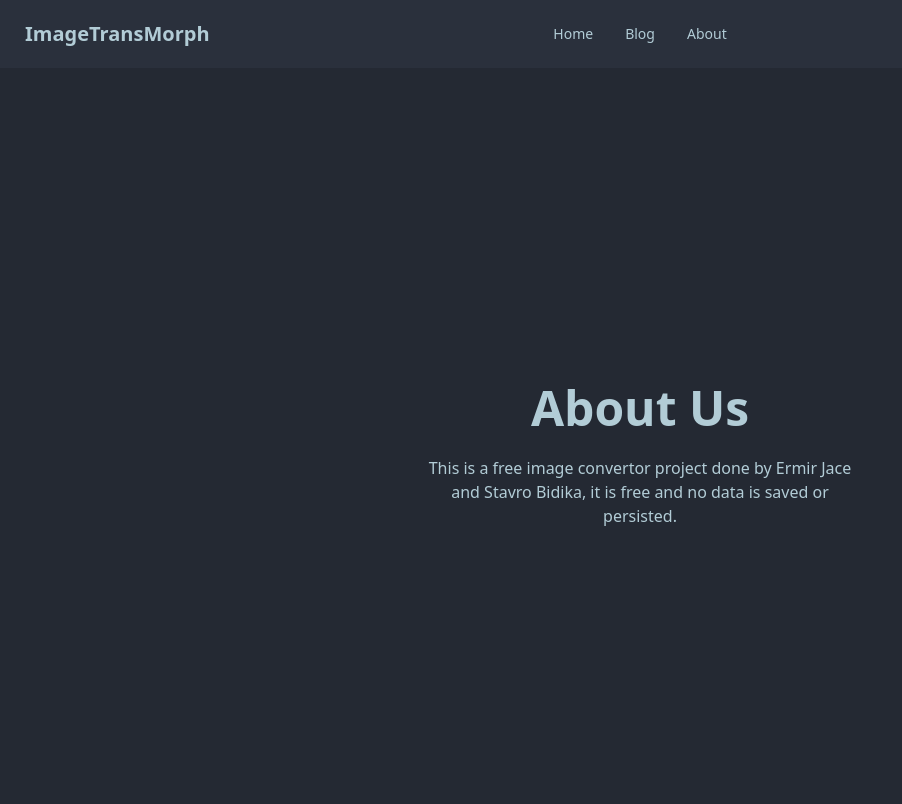
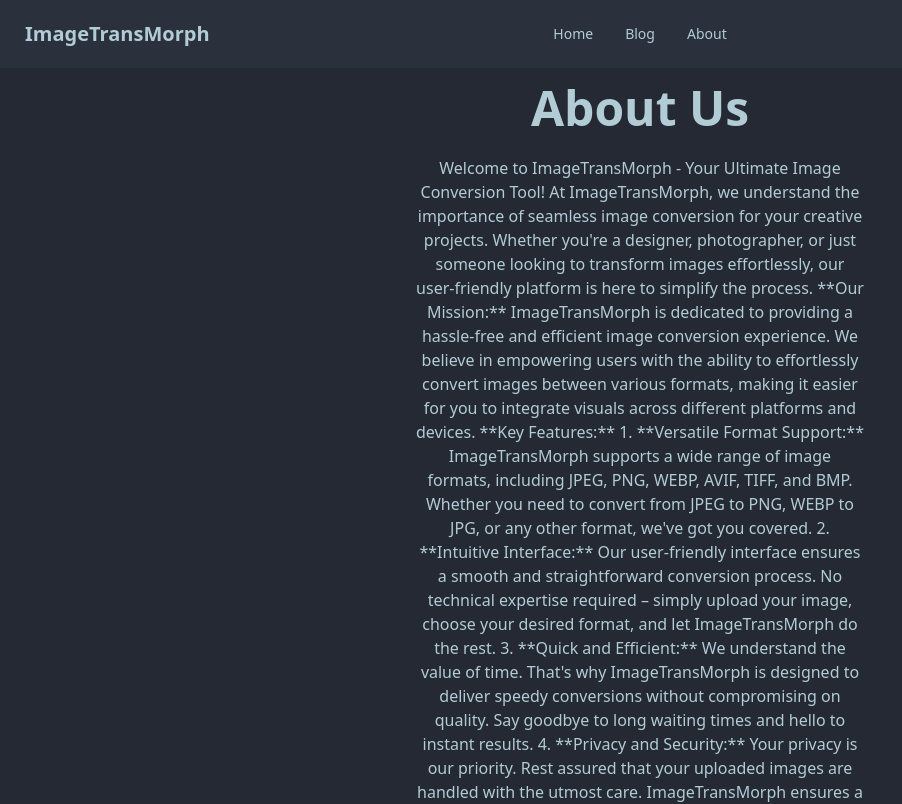
Before and after one commit to Eri4/ImageTransMorph, a Next.js app: page /about in a window 1280 px wide. Shown: the top 804 px of the page, without its empty margins (0-902 px from the left). Built offline with nearby package versions, Linux system fonts and the light colour scheme.

Commit message:
Update page.tsx

```diff
--- a/app/about/page.tsx
+++ b/app/about/page.tsx
@@ -10,7 +10,37 @@
             <div className="hero-content text-center">
                 <div className="max-w-md">
                     <h1 className="text-5xl font-bold">About Us</h1>
-                    <p className="py-6">This is a free image convertor project done by Ermir Jace and Stavro Bidika, it is free and no data is saved or persisted.</p>
+                    <p className="py-6">Welcome to ImageTransMorph - Your Ultimate Image Conversion Tool!
+
+At ImageTransMorph, we understand the importance of seamless image conversion for your creative projects. Whether you're a designer, photographer, or just someone looking to transform images effortlessly, our user-friendly platform is here to simplify the process.
+
+**Our Mission:**
+ImageTransMorph is dedicated to providing a hassle-free and efficient image conversion experience. We believe in empowering users with the ability to effortlessly convert images between various formats, making it easier for you to integrate visuals across different platforms and devices.
+
+**Key Features:**
+1. **Versatile Format Support:**
+   ImageTransMorph supports a wide range of image formats, including JPEG, PNG, WEBP, AVIF, TIFF, and BMP. Whether you need to convert from JPEG to PNG, WEBP to JPG, or any other format, we've got you covered.
+
+2. **Intuitive Interface:**
+   Our user-friendly interface ensures a smooth and straightforward conversion process. No technical expertise required – simply upload your image, choose your desired format, and let ImageTransMorph do the rest.
+
+3. **Quick and Efficient:**
+   We understand the value of time. That's why ImageTransMorph is designed to deliver speedy conversions without compromising on quality. Say goodbye to long waiting times and hello to instant results.
+
+4. **Privacy and Security:**
+   Your privacy is our priority. Rest assured that your uploaded images are handled with the utmost care. ImageTransMorph ensures a secure and confidential environment for all your conversion needs. We want to emphasize that we do not store any photos uploaded to our site, ensuring your content remains yours and yours alone.
+
+**How It Works:**
+1. **Upload Your Image:**
+   Begin by uploading the image you wish to convert. Our platform supports various file sizes, ensuring flexibility for all your projects.
+
+2. **Choose Your Format:**
+   Select the target format for your image conversion. With support for multiple formats, you have the freedom to adapt your visuals to different requirements.
+
+3. **Download Your Transformed Image:**
+   Once the conversion is complete, simply download your transformed image. It's that easy!
+
+ImageTransMorph is your go-to destination for seamless image conversion. Join us on a journey where your creative visions transform effortlessly with just a few clicks. Explore the possibilities and elevate your visual content with ImageTransMorph today!</p>
                 </div>
             </div>
         </div>
```
